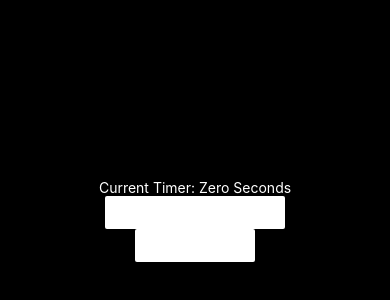
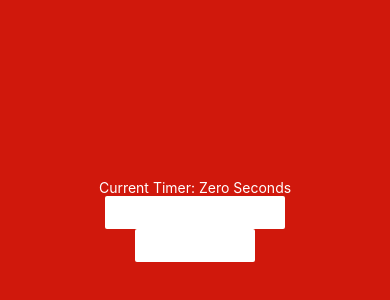
Before and after one commit to karstenenglander/RaveGuardianRevisited, a React Native app: screen / in a window 390 px wide. Shown: the part 202-502 px from the top of the page. Built offline with nearby package versions, Linux system fonts and the light colour scheme.

Commit message:
Changed background color on line 61

```diff
--- a/App.js
+++ b/App.js
@@ -58,7 +58,7 @@ export default function App() {
 const styles = StyleSheet.create({
   container: {
     flex: 1,
-    backgroundColor: '#000',
+    backgroundColor: '#D0180C',
     alignItems: 'center',
     justifyContent: 'center',
   },
```
